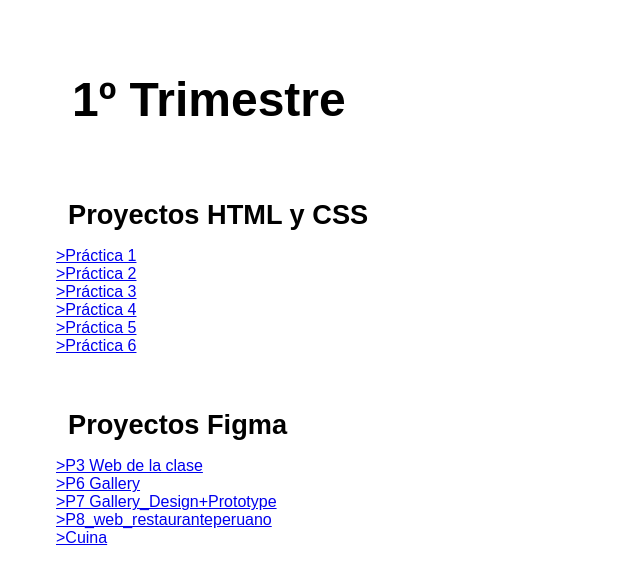
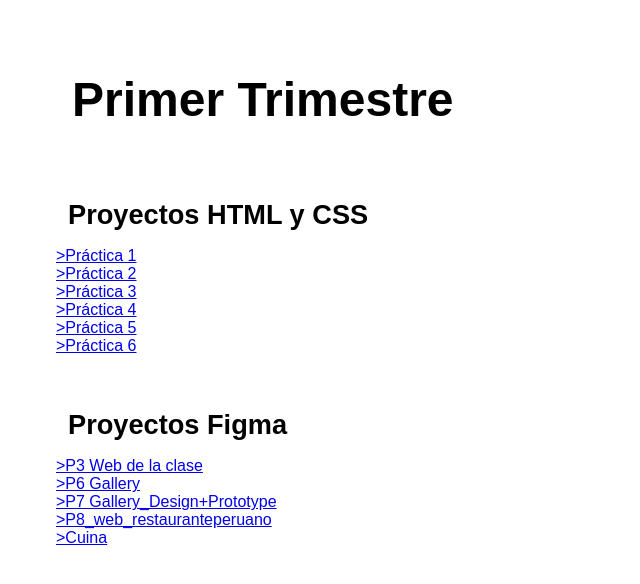
Before and after one commit to mariaapons/1-Trimestre, a plain HTML site: page index.html in a window 1280 px wide. Shown: the whole page, without its empty margins (0-640 px from the left). Drawn offline with Linux system fonts and the light colour scheme.

Commit message:
Update index.html

```diff
--- a/index.html
+++ b/index.html
@@ -43,7 +43,7 @@
 <body>
     <main>
         <header>
-            <h1>1º Trimestre</h1>
+            <h1>Primer Trimestre</h1>
             <h2>Proyectos HTML y CSS</h2>
         </header>
        <nav>
```
